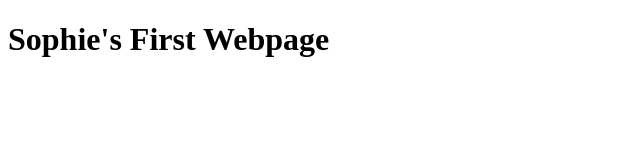
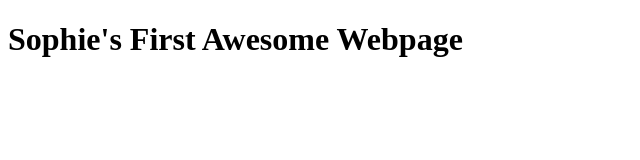
Before and after one commit to ICS2O-Programming-SophieS/Intro-03-1-, a plain HTML site: page index.html in a window 1280 px wide. Shown: the whole page, without its empty margins (0-640 px from the left). Drawn offline with Linux system fonts and the light colour scheme.

Commit message:
Added awesome

```diff
--- a/index.html
+++ b/index.html
@@ -9,7 +9,7 @@
 </head>
 
 <body>
-  <h1>Sophie's First Webpage</h1>
+  <h1>Sophie's First Awesome Webpage</h1>
   <script src="script.js"></script>
 
  <!--
```
